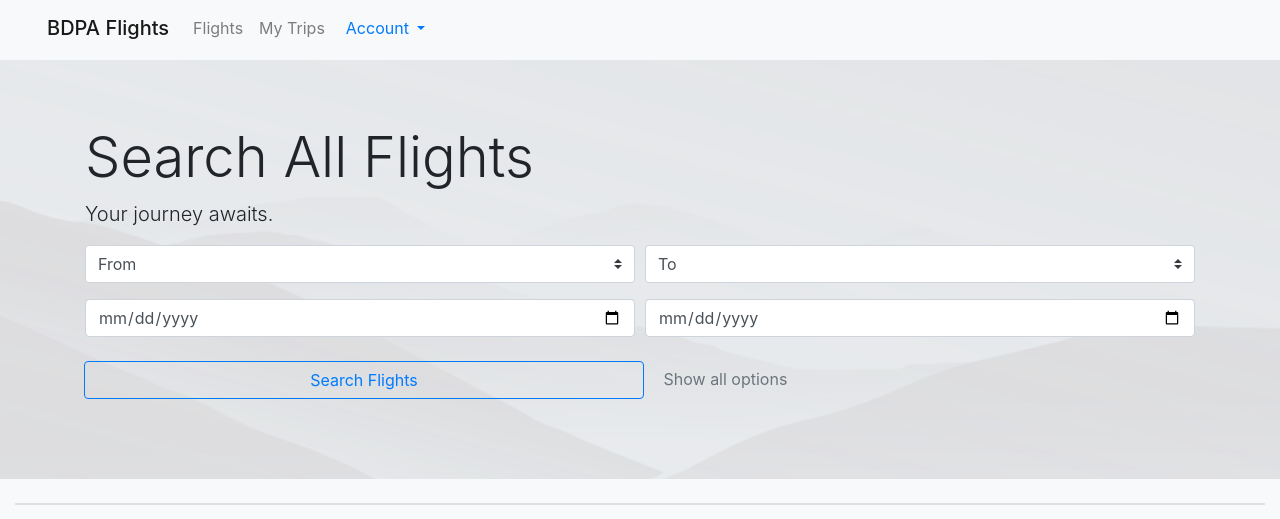
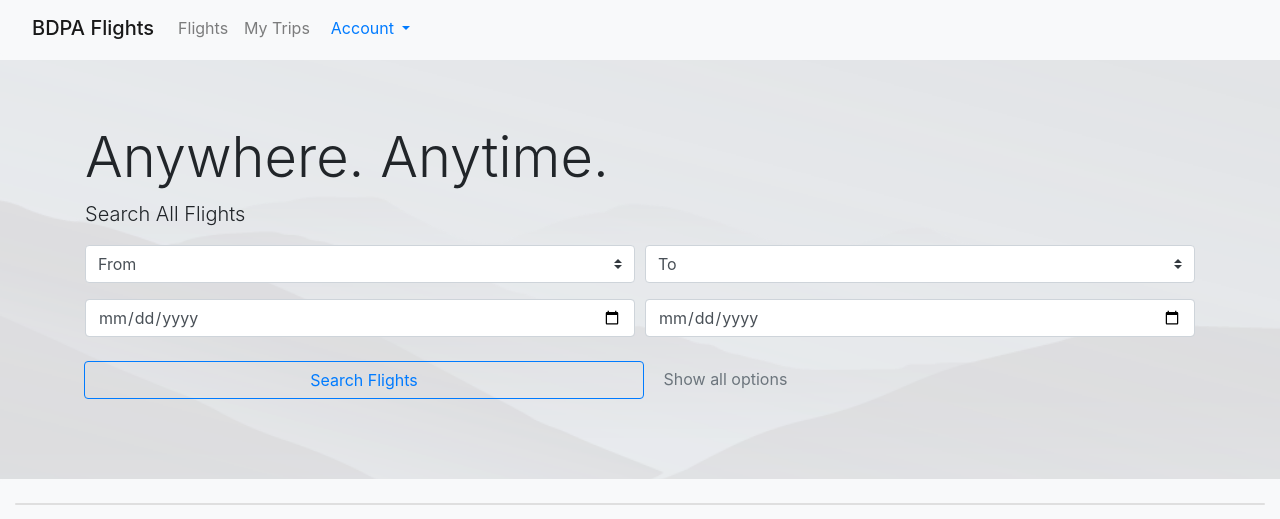
Before and after one commit to jamiekohns/BDPA-HSCC-Practice, a PHP site: page / in a window 1280 px wide. Shown: the top 519 px of the page. Run offline with PHP 8.4, Linux system fonts and the light colour scheme; the visitor is signed in with stand-in values (Sample User, id 1); data that the repository does not hold is empty.

Commit message:
Fixed strange margins in the nav and changed slogan on flights view

```diff
--- a/app/index.php
+++ b/app/index.php
@@ -66,8 +66,8 @@ if (isset($_POST['submit'])){
 ?>
 <div class="jumbotron sticky-top mb-0 pb-3 rounded-0" style="background-image: url(/web-assets/images/placeholder-bg-1.png); background-size: 1500px auto;">
     <div class="container">
-        <h1 class="display-4">Search All Flights</h1>
-        <p class="lead">Your journey awaits.</p>
+        <h1 class="display-4">Anywhere. Anytime.</h1>
+        <p class="lead">Search All Flights</p>
     </div>
     <div class="container mb-4 mt-2">
 
@@ -103,10 +103,10 @@ if (isset($_POST['submit'])){
                                 </select>
                             </div>
                             <div class="col col-6 mb-3">
-                                <input class="form-control mrs-2" name="dateFrom" type="date">
+                                <input class="form-control mrs-2" name="dateFrom" type="date" placeholder="Departing">
                             </div>
                             <div class="col col-6 mb-3">
-                                <input class="form-control mrs-2" name="dateTo" type="date">
+                                <input class="form-control mrs-2" name="dateTo" type="date" placeholder="Returning">
                             </div>
                             <!-- <div class="col mb-3">
                             <select class="custom-select mr-2">
--- a/app/web-assets/tpl/app_nav.php
+++ b/app/web-assets/tpl/app_nav.php
@@ -1,5 +1,5 @@
 
-<div style="z-index:3000" class="container col-md-12 mt-0  sticky-top mb-1">
+<div style="z-index:3000" class="container col-md-12 p-0 m-0  sticky-top mb-1">
     <nav class="navbar navbar-expand-md navbar-light bg-light rounded-bottom">
 
         <!-- <img src="/web-assets/images/BDPA-Flights-Black.jpeg" class="rounded" width="44" height="44" alt="" loading="lazy"> -->
```
